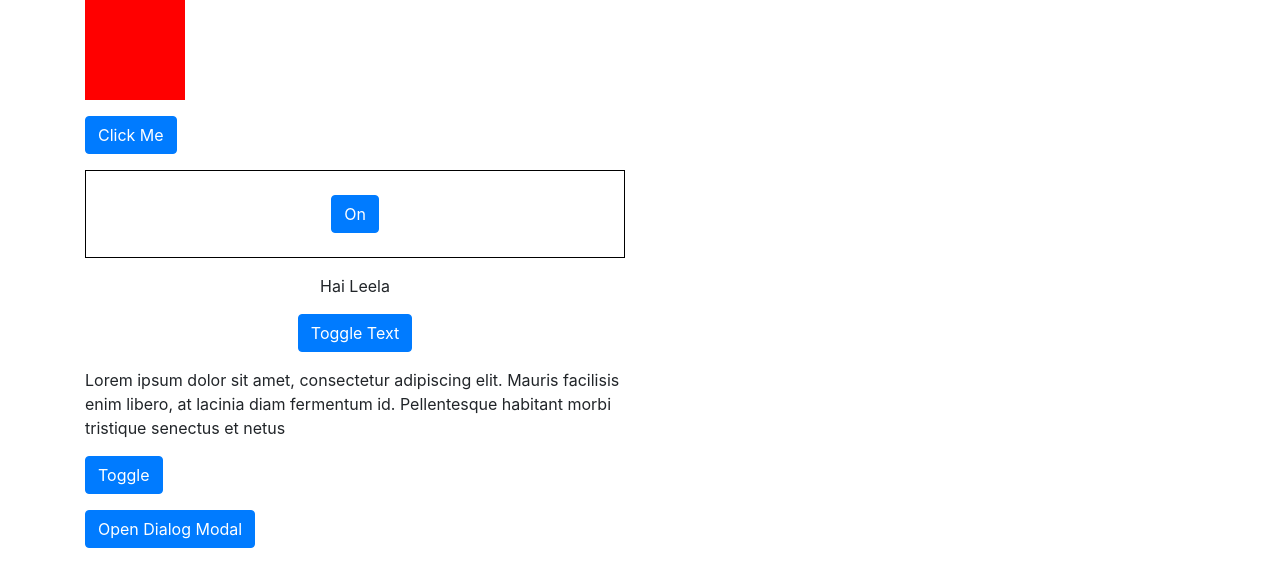
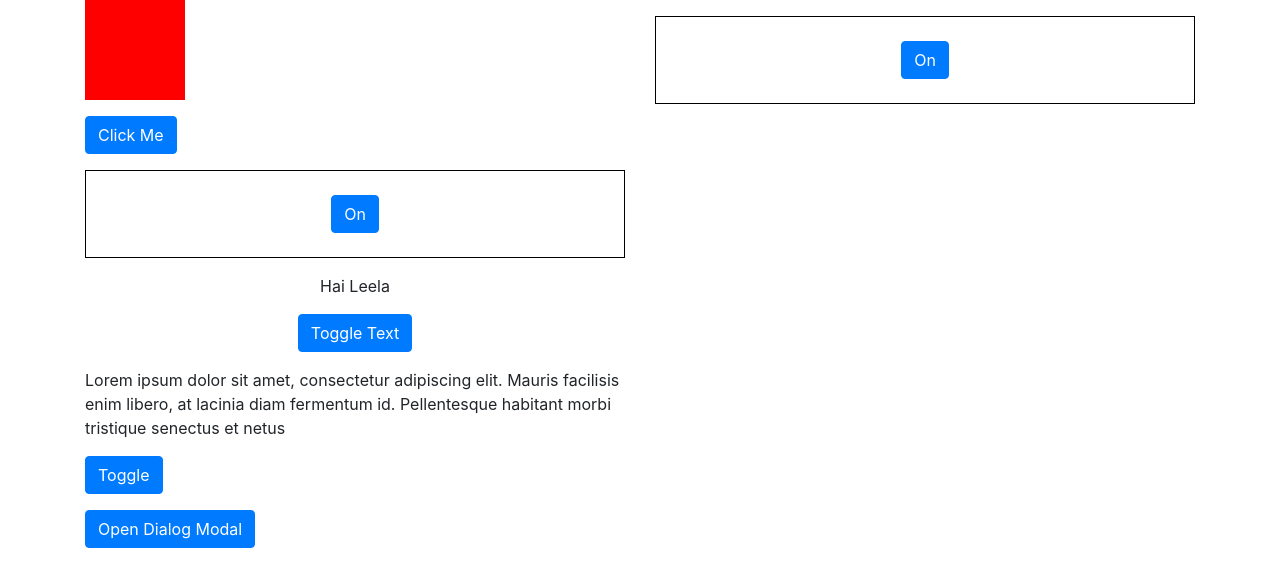
Before and after one commit to leelanarasimha/vue3-course, a Vue app in the folder vue-animations/: page / in a window 1280 px wide. Shown: the top 586 px of the page. Built offline with nearby package versions, Linux system fonts and the light colour scheme.

Commit message:
Added component

```diff
--- a/vue-animations/src/App.vue
+++ b/vue-animations/src/App.vue
@@ -43,6 +43,11 @@
                             Open Dialog Modal
                         </button>
                     </div>
+                </div>
+            </div>
+            <div class="col-md-6">
+                <div class="my-3">
+                    <transition-events></transition-events>
                 </div>
             </div>
         </div>
```
